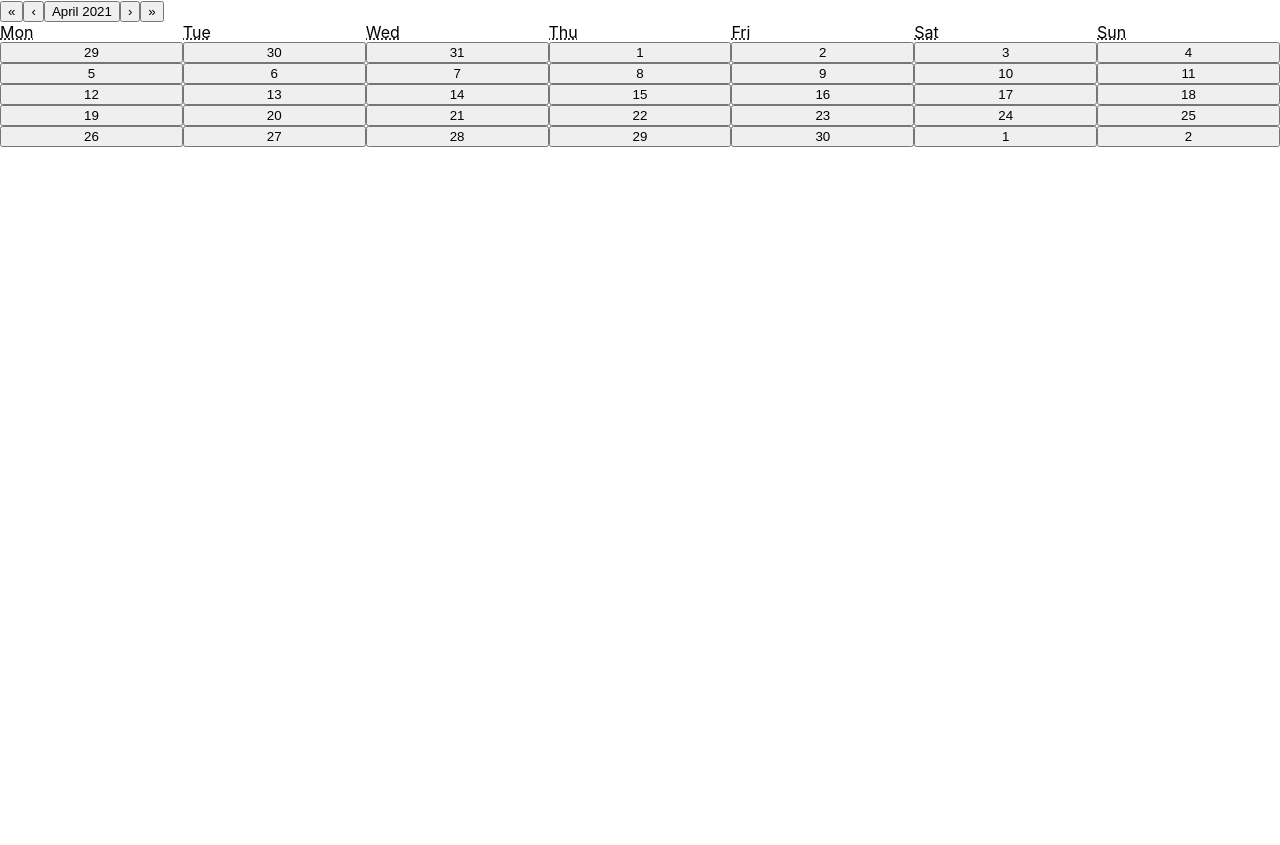
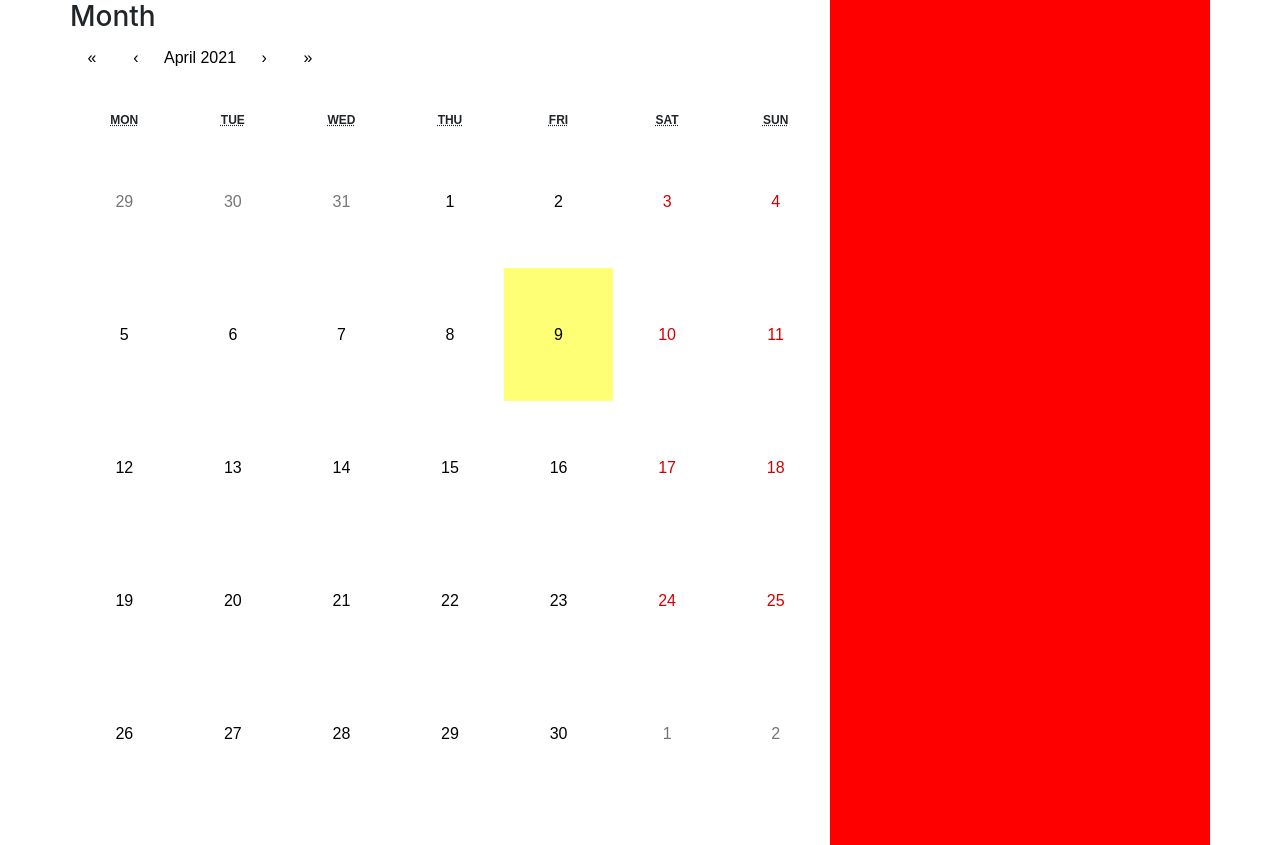
Before and after one commit to Tisdale511/chingu-calendar-front-end, a React (Create React App) app: page / in a window 1280 px wide. Before the commit the page ends 800 px from the top, so only its background shows below. Built offline with nearby package versions, Linux system fonts and the light colour scheme.

Commit message:
calendar grid in place (for now)

```diff
--- a/package.json
+++ b/package.json
@@ -6,10 +6,12 @@
     "@testing-library/jest-dom": "^5.11.4",
     "@testing-library/react": "^11.1.0",
     "@testing-library/user-event": "^12.1.10",
+    "bootstrap": "^4.6.0",
     "react": "^17.0.2",
     "react-calendar": "^3.3.1",
     "react-dom": "^17.0.2",
     "react-scripts": "4.0.3",
+    "reactstrap": "^8.9.0",
     "web-vitals": "^1.0.1"
   },
   "scripts": {
--- a/src/Header.js
+++ /dev/null
@@ -1,11 +0,0 @@
-import React from 'react'
-
-const Header = () => {
-    return (
-        <div>
-
-        </div>
-    )
-}
-
-export default Header
--- a/src/MainPage.js
+++ b/src/MainPage.js
@@ -1,15 +1,23 @@
-import React from 'react'
-import Header from './Header.js'
-import Calendar from 'react-calendar';
-import EventWindow from './EventWindow.js'
+import React from 'react';
+import Header from './components/Header/Header.js';
+import EventWindow from './components/EventWindow/EventWindow.js';
+import { Container, Row, Col } from 'reactstrap';
+import Calendar from './components/Calendar/Calendar';
 
 const MainPage = () => {
+
     return (
-        <div>
-            <Header />
-            <Calendar />
-            <EventWindow/>
-        </div>
+        <Container className='main'>
+            <Row>
+                <Col xs='8' className='column'>    {/**left*/}
+                    <Header />
+                    <Calendar />
+                </Col>
+                <Col xs='4' className='column'> {/**right*/}
+                    <EventWindow/>
+                </Col>
+            </Row>
+        </Container>
     )
 }
 
--- a/src/Calendar.js
+++ b/src/components/Calendar/Calendar.js
@@ -1,13 +1,8 @@
 import React from 'react';
-
+import ReactCalendar from 'react-calendar';
 
 const Calendar = () => {
-
-    return (
-        <div>
-
-        </div>
-    )
+    return (<ReactCalendar />);
 }
 
 export default Calendar
--- /dev/null
+++ b/src/components/EventWindow/EventWindow.css
@@ -0,0 +1,5 @@
+.EventWindow{
+    width: 100%;
+    height: 100%;
+    background-color: red;
+}
--- a/src/EventWindow.js
+++ b/src/components/EventWindow/EventWindow.js
@@ -1,8 +1,8 @@
 import React from 'react'
-
+import './EventWindow.css';
 const EventWindow = () => {
     return (
-        <div>
+        <div className='EventWindow'>
 
         </div>
     )
--- /dev/null
+++ b/src/components/Header/Header.css
@@ -0,0 +1,9 @@
+.header{
+    height: 45px;
+    padding: 0;
+    margin: 0;
+  }
+  .header h3{
+    padding: 0;
+    margin: 0;
+  }
--- /dev/null
+++ b/src/components/Header/Header.js
@@ -0,0 +1,12 @@
+import React from 'react';
+import './Header.css';
+
+const Header = () => {
+    return (
+        <div className='header'>
+            <h3>Month</h3>
+        </div>
+    )
+}
+
+export default Header
--- a/src/index.css
+++ b/src/index.css
@@ -1,4 +1,8 @@
 body {
+  --modHeight: calc(100vh);
+  --headerHeight: 45px;
+  --calendarHeader: 90px;
+  --totalHeaderHeight: calc(var(--headerHeight) + var(--calendarHeader));
   margin: 0;
   font-family: -apple-system, BlinkMacSystemFont, 'Segoe UI', 'Roboto', 'Oxygen',
     'Ubuntu', 'Cantarell', 'Fira Sans', 'Droid Sans', 'Helvetica Neue',
@@ -11,3 +15,134 @@ code {
   font-family: source-code-pro, Menlo, Monaco, Consolas, 'Courier New',
     monospace;
 }
+.main {
+  height: 100vh;
+}
+.column{
+  padding: 0;
+  margin: 0;
+}
+.react-calendar {
+  width: 100%;
+  height: var(--modHeight);
+  min-height: 332px;
+  background: white;
+  /* border: 1px solid #a0a096; */
+  font-family: Arial, Helvetica, sans-serif;
+}
+.react-calendar--doubleView {
+  width: 700px;
+}
+.react-calendar--doubleView .react-calendar__viewContainer {
+  display: flex;
+  margin: -0.5em;
+}
+.react-calendar--doubleView .react-calendar__viewContainer > * {
+  width: 50%;
+  margin: 0.5em;
+}
+.react-calendar,
+.react-calendar *,
+.react-calendar *:before,
+.react-calendar *:after {
+  -moz-box-sizing: border-box;
+  -webkit-box-sizing: border-box;
+  box-sizing: border-box;
+}
+.react-calendar button {
+  margin: 0;
+  border: 0;
+  outline: none;
+}
+.react-calendar button:enabled:hover {
+  cursor: pointer;
+}
+.react-calendar__navigation {
+  height: 44px;
+  margin-bottom: 16px;
+}
+.react-calendar__navigation button {
+  min-width: 44px;
+  background: none;
+}
+.react-calendar__navigation button:enabled:hover,
+.react-calendar__navigation button:enabled:focus {
+  background-color: #e6e6e6;
+}
+.react-calendar__navigation button[disabled] {
+  background-color: #f0f0f0;
+}
+.react-calendar__month-view__weekdays {
+  text-align: center;
+  text-transform: uppercase;
+  font-weight: bold;
+  font-size: 0.75em;
+}
+.react-calendar__month-view__weekdays__weekday {
+  padding: 0.5em;
+}
+.react-calendar__month-view__weekNumbers {
+  font-weight: bold;
+}
+.react-calendar__month-view__weekNumbers .react-calendar__tile {
+  display: flex;
+  align-items: center;
+  justify-content: center;
+  font-size: 12px;
+}
+
+.react-calendar__month-view__days{
+
+
+  height: calc(var(--modHeight) - var(--totalHeaderHeight));
+}
+
+.react-calendar__month-view__days__day--weekend {
+  color: #d10000;
+}
+.react-calendar__month-view__days__day--neighboringMonth {
+  color: #757575;
+}
+.react-calendar__year-view .react-calendar__tile,
+.react-calendar__decade-view .react-calendar__tile,
+.react-calendar__century-view .react-calendar__tile {
+  padding: 2em 0.5em;
+}
+.react-calendar__tile {
+  max-width: 100%;
+  text-align: center;
+  padding: 0.75em 0.5em;
+  background: none;
+}
+.react-calendar__tile:disabled {
+  background-color: #f0f0f0;
+}
+.react-calendar__tile:enabled:hover,
+.react-calendar__tile:enabled:focus {
+  background-color: #e6e6e6;
+}
+.react-calendar__tile--now {
+  background: #ffff76;
+}
+.react-calendar__tile--now:enabled:hover,
+.react-calendar__tile--now:enabled:focus {
+  background: #ffffa9;
+}
+.react-calendar__tile--hasActive {
+  background: #76baff;
+}
+.react-calendar__tile--hasActive:enabled:hover,
+.react-calendar__tile--hasActive:enabled:focus {
+  background: #a9d4ff;
+}
+.react-calendar__tile--active {
+  background: #006edc;
+  color: white;
+}
+.react-calendar__tile--active:enabled:hover,
+.react-calendar__tile--active:enabled:focus {
+  background: #1087ff;
+}
+.react-calendar--selectRange .react-calendar__tile--hover {
+  background-color: #e6e6e6;
+}
--- a/src/index.js
+++ b/src/index.js
@@ -1,9 +1,10 @@
 import React from 'react';
 import ReactDOM from 'react-dom';
-import './index.css';
 import App from './App';
 import reportWebVitals from './reportWebVitals';
-
+import 'bootstrap/dist/css/bootstrap.min.css';
+//Our css
+import './index.css';
 ReactDOM.render(
   <React.StrictMode>
     <App />
```
Also changed, not shown: 1 other file (tests, documents, lock files or other folders).
